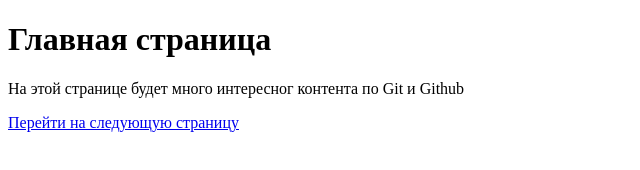
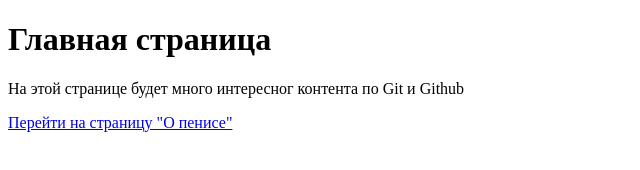
Before and after one commit to TurboVupsen/html_academy, a plain HTML site: page index.html in a window 1280 px wide. Shown: the full height of the page, 0-640 px from the left. Drawn offline with Linux system fonts and the light colour scheme.

Commit message:
feat: changed the link text

```diff
--- a/index.html
+++ b/index.html
@@ -11,7 +11,7 @@
         На этой странице будет много интересног контента по Git и Github
     </p>
     <a href="pages/about.html">
-        Перейти на следующую страницу
+        Перейти на страницу "О пенисе"
         </a>
 </body>
 </html>
```
